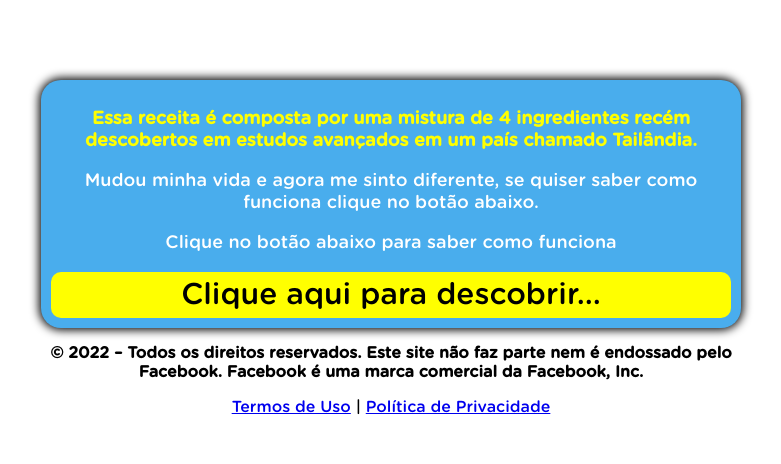
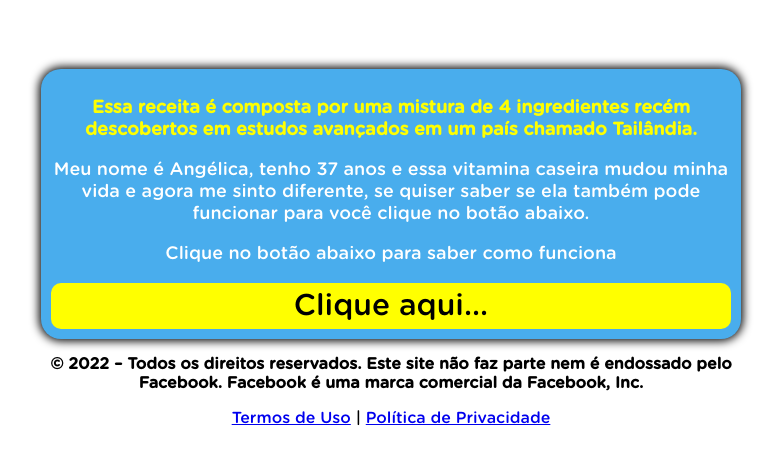
Before and after one commit to WannerLucas/bemcomqualidade.site, a plain HTML site: page land-p/index.html in a window 1280 px wide. Shown: the part 152-616 px from the top of the page, without its empty margins (249-1030 px from the left). Drawn offline with Linux system fonts and the light colour scheme; a script that the page names is missing.

Commit message:
Add files via upload

```diff
--- a/land-p/index.html
+++ b/land-p/index.html
@@ -33,11 +33,12 @@ src="https://www.facebook.com/tr?id=654314502303911&ev=AddToCart&noscript=1"
         <div class="question">
           <!--<h1>Existe uma rotina simples de vitamina caseira que a maioria das mulheres nem percebem que existe...</h1>-->
           <p style="text-align: center; font-weight: bold; color:yellow;">Essa receita é composta por uma mistura de 4 ingredientes recém descobertos em estudos avançados em um país chamado Tailândia.</p>
-           <p>Mudou minha vida e agora me sinto diferente, se quiser saber como funciona clique no botão abaixo.</p>
+           <p>Meu nome é Angélica, tenho 37 anos e essa vitamina caseira mudou minha vida e agora me sinto diferente, se quiser saber se ela também pode funcionar para você clique no botão abaixo.</p>
+
           <p>Clique no botão abaixo para saber como funciona</p>
         </div>
         <div class="answer">
-          <a class="btn" href="https://bemcomqualidade.site">Clique aqui para descobrir...</a>
+          <a class="btn" href="https://bemcomqualidade.site">Clique aqui...</a>
         </div>
       </div>
     </div>
```
